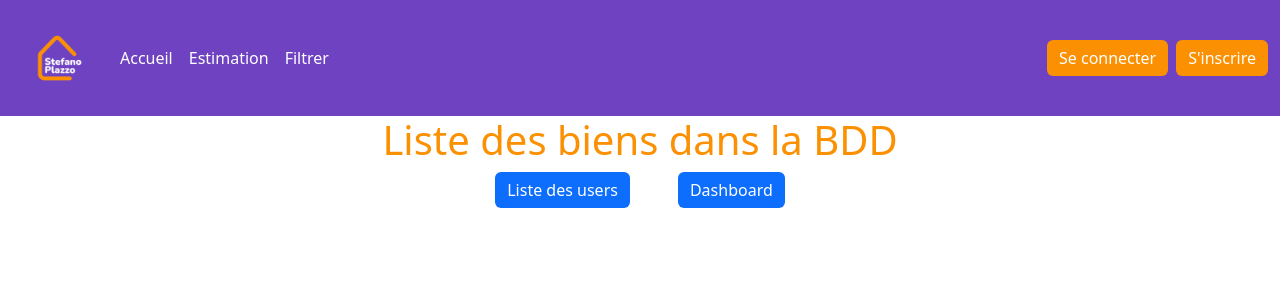
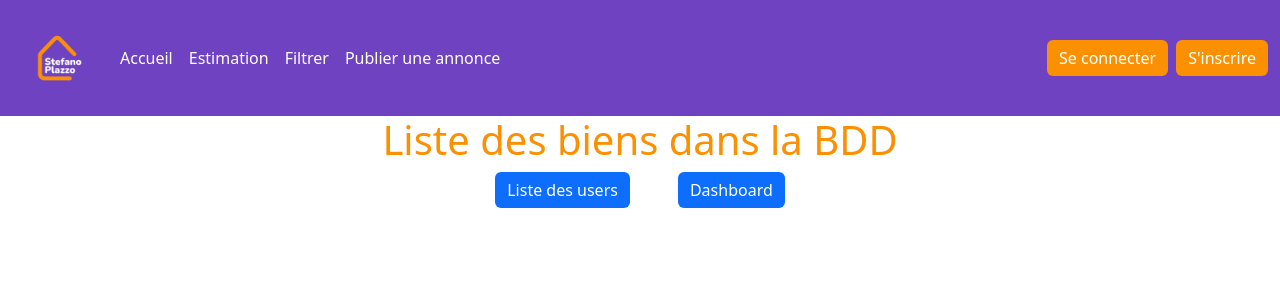
Before and after one commit to LawSLS/Stefano_Plazzo, a Symfony app: template templates/dashboard/biens.html.twig in a window 1280 px wide. Shown: the top 300 px of the page. Run offline with Twig, Linux system fonts and the light colour scheme; the template is opened without the code that fills it, so the values that code supplies are empty; style sheets or scripts are compiled from the project's sources; some libraries are stand-ins or nearby versions.

Commit message:
header link publish

```diff
--- a/templates/partials/header.html.twig
+++ b/templates/partials/header.html.twig
@@ -18,6 +18,9 @@
 					<li class="nav-item">
 						<a class="nav-link text-white" href={{ path('app_home_filter') }}>Filtrer</a>
 					</li>
+					<li class="nav-item">
+                        <a class="nav-link text-white" href={{ path('app_property_ad') }}>Publier une annonce</a>
+                    </li>
 					{% if app.user and is_granted('ROLE_ADMIN') %}
 				<li class="nav-item">
 						<a class="nav-link text-white" href={{ path('app_dashboard') }}>Dashboard</a>
```
